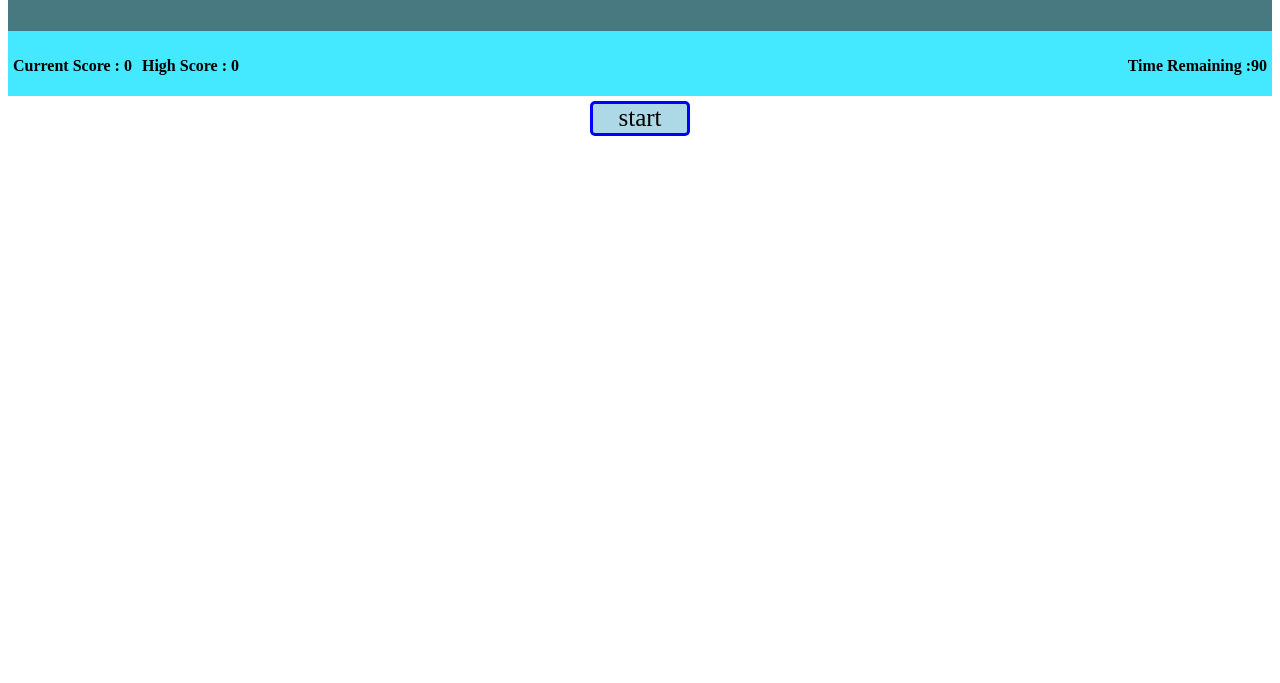
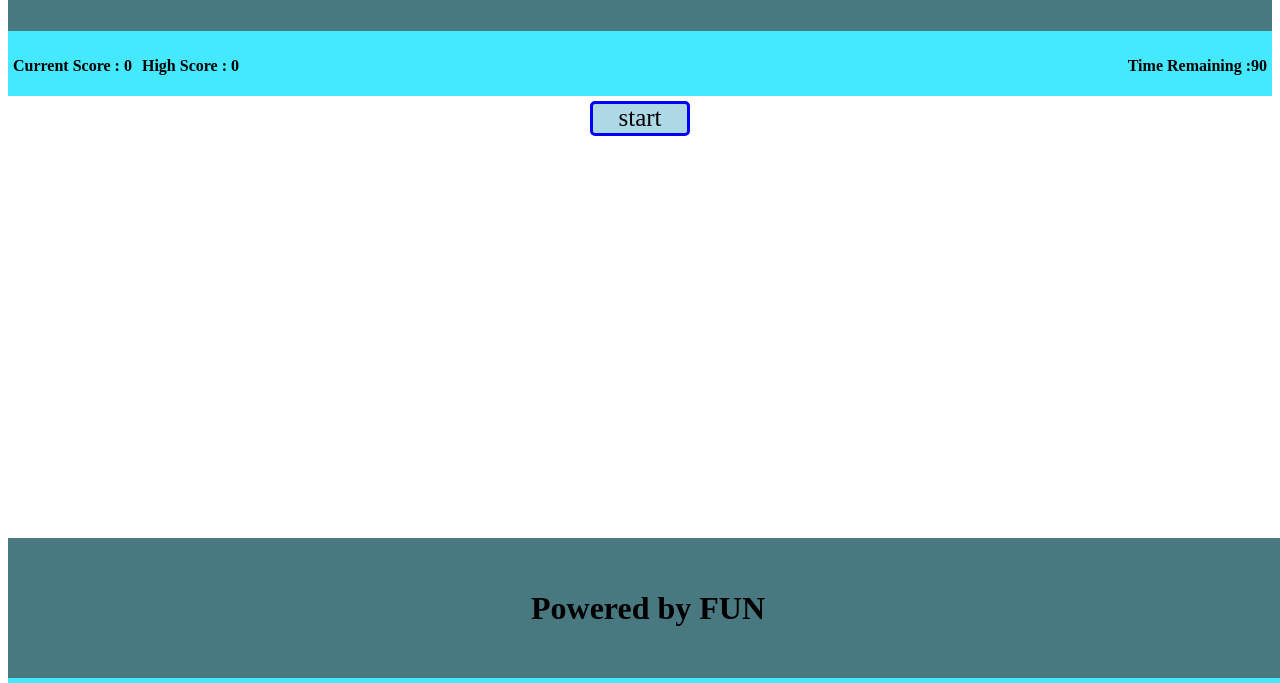
Before and after one commit to RamuMakkena/QuizGame, a plain HTML site: page index.html in a window 1280 px wide. Shown: the part 117-800 px from the top of the page. Drawn offline with Linux system fonts and the light colour scheme.

Commit message:
Updated title and footer

```diff
--- a/assets/css/style.css
+++ b/assets/css/style.css
@@ -10,11 +10,17 @@
     /* font-size: 62.5%; */
 }
 
-header {
+header, footer{
     background: var(--secondary);
     padding: 30px 25px;
     border-bottom: 5px solid var(--primary);
     text-align: center;
+
+}
+footer{
+    position: absolute;
+    bottom: 0;
+    width:100%;
 }
 
 .secondHeader {
--- a/index.html
+++ b/index.html
@@ -5,11 +5,11 @@
     <meta http-equiv="X-UA-Compatible" content="IE=edge">
     <meta name="viewport" content="width=device-width, initial-scale=1.0">
     <link rel="stylesheet" href="./assets/css/style.css"/>
-    <title>Document</title>
+    <title>Quiz Game</title>
 </head>
 <body>
     <header>
-        <h1>Welcome to the Quiz
+        <h1>Welcome to the Quiz</h1>
     </header>
     <section>
         <div class="secondHeader">
@@ -69,7 +69,9 @@
         </div>
     </dialog>
 
-
+    <footer>
+        <h1>Powered by FUN</h1>
+    </footer>
 
     <script src="./assets/questions/questions-bank.js"></script>
     <script src="./assets/js/script.js"></script>
```
Also changed, not shown: assets/readMePics/welcome.png.
